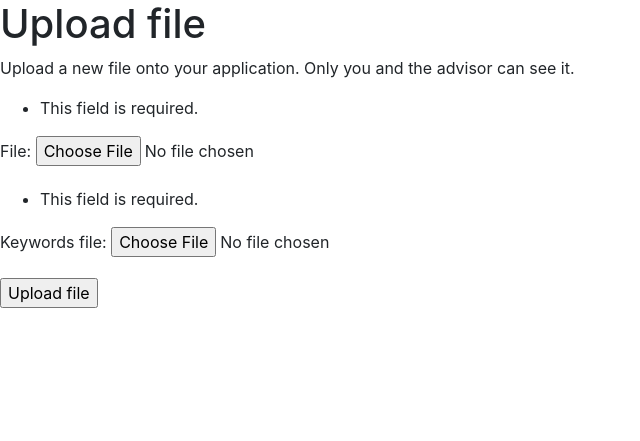
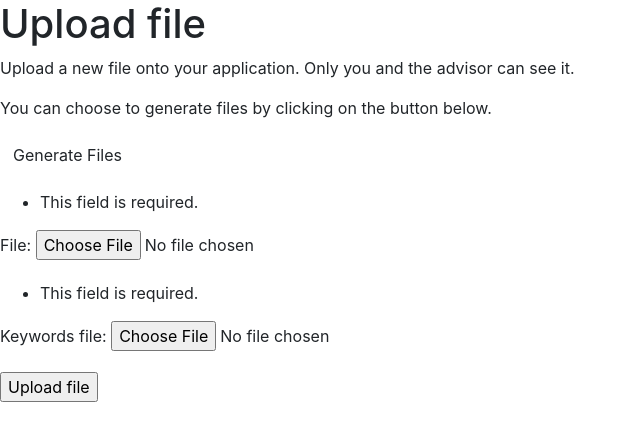
Before and after one commit to Secure-Data-Management/Front, a Django app: page /upload/ in a window 1280 px wide. Shown: the part 56-497 px from the top of the page, without its empty margins (0-640 px from the left). Run offline with Django 3.2, Linux system fonts and the light colour scheme; a user stored in the database is signed in; parts of the project's set-up code (start-up, migrations or seed data) failed here and were passed over.

Commit message:
Update upload.html

```diff
--- a/frontend/templates/frontend/upload.html
+++ b/frontend/templates/frontend/upload.html
@@ -6,7 +6,12 @@
     <p>
        Upload a new file onto your application. Only you and the advisor can see it.
     </p>
-
+    <p>
+        You can choose to generate files by clicking on the button below.
+    </p>
+    <form action="." method="get">
+        <input type="submit" class="btn" value="Generate Files" name="generate_button">
+    </form>
     {% if upload %}
         Your file has been correctly uploaded.
     {% endif %}
```
